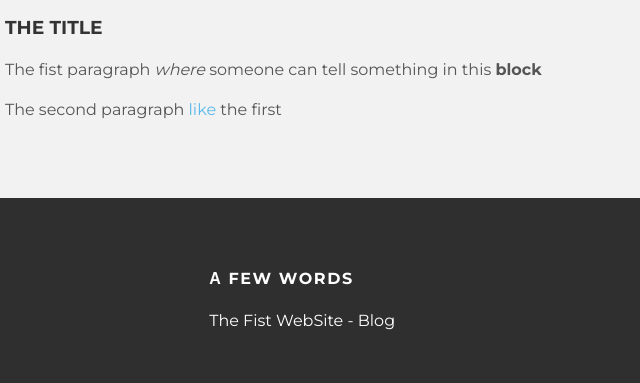
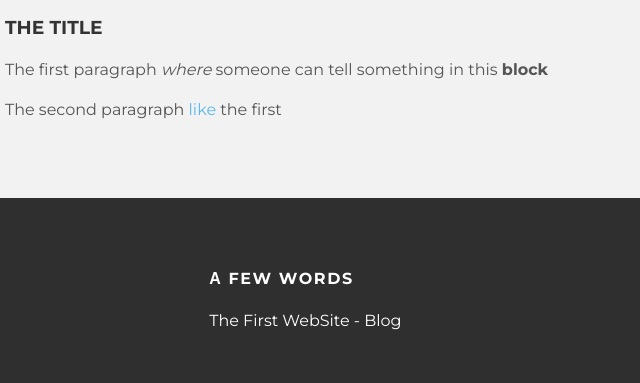
Before and after one commit to DrsK7/DrsK7.github.io, a plain HTML site: page index.html in a window 1280 px wide. Shown: the part 643-1026 px from the top of the page, 235-875 px from the left. Drawn offline with Linux system fonts and the light colour scheme.

Commit message:
Update index.html

```diff
--- a/index.html
+++ b/index.html
@@ -40,7 +40,7 @@
       <p class="post-date">Today</p>
       <h3 class="post-title">THE TITLE</h3>
       <div class="post-content">
-        <p> The fist paragraph <em>where</em> someone can tell something in this <strong>block</strong></p>
+        <p> The first paragraph <em>where</em> someone can tell something in this <strong>block</strong></p>
         <p> The second paragraph <a href="https://swmkhwr.wapkiz.com/download/dl3/636aa49023ca08725c06d163eb969651/swmkhwr+wapkiz+com/like-button-gif-image-(swmkhwr.wapkiz.com).gif">like</a> the first</p>
       </div>
     </div>
@@ -59,7 +59,7 @@
     <div class="column">
       <h4>Α few words</h4>
         <p>
-          The Fist WebSite - Blog
+          The First WebSite - Blog
         </p>
     </div>
   </div>
```
